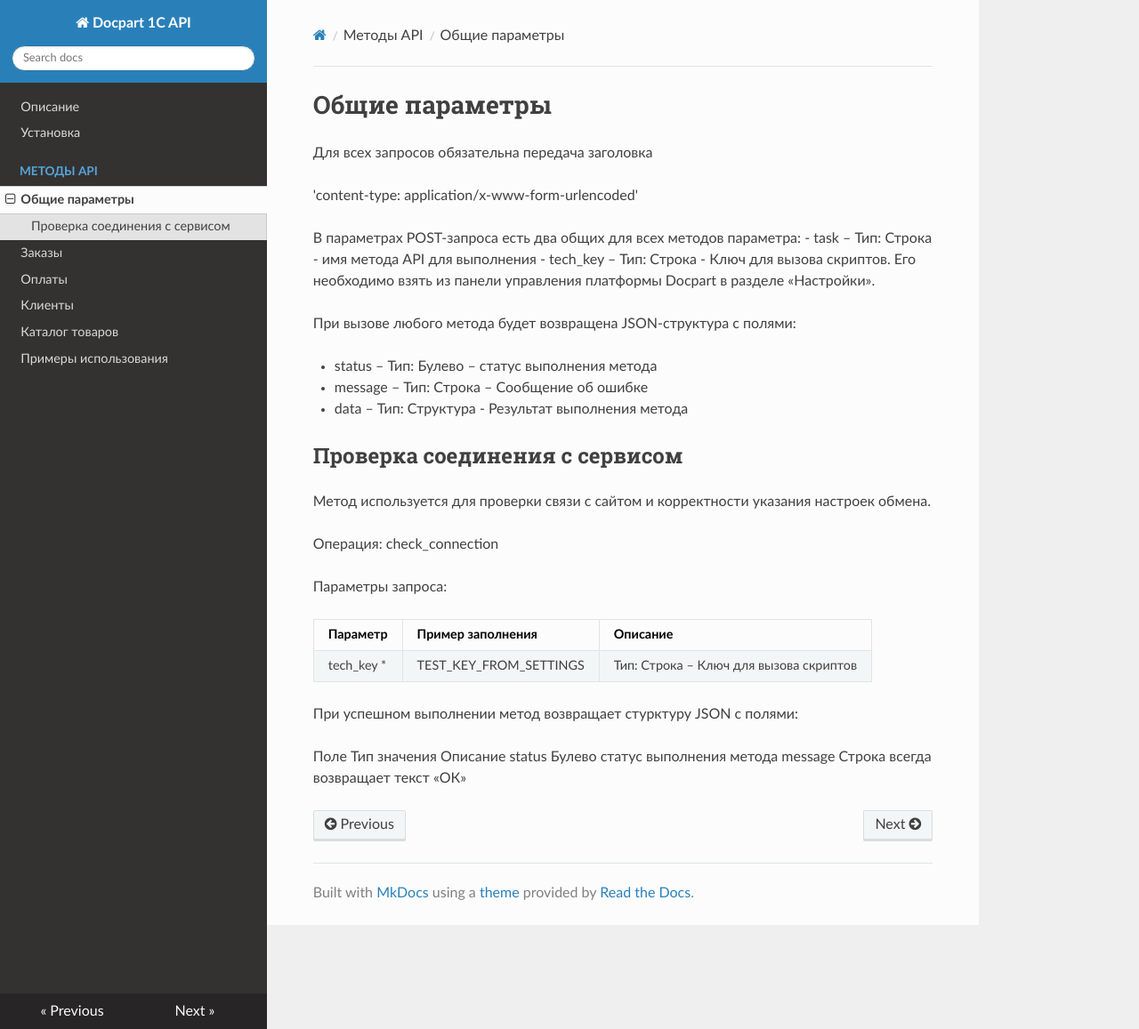
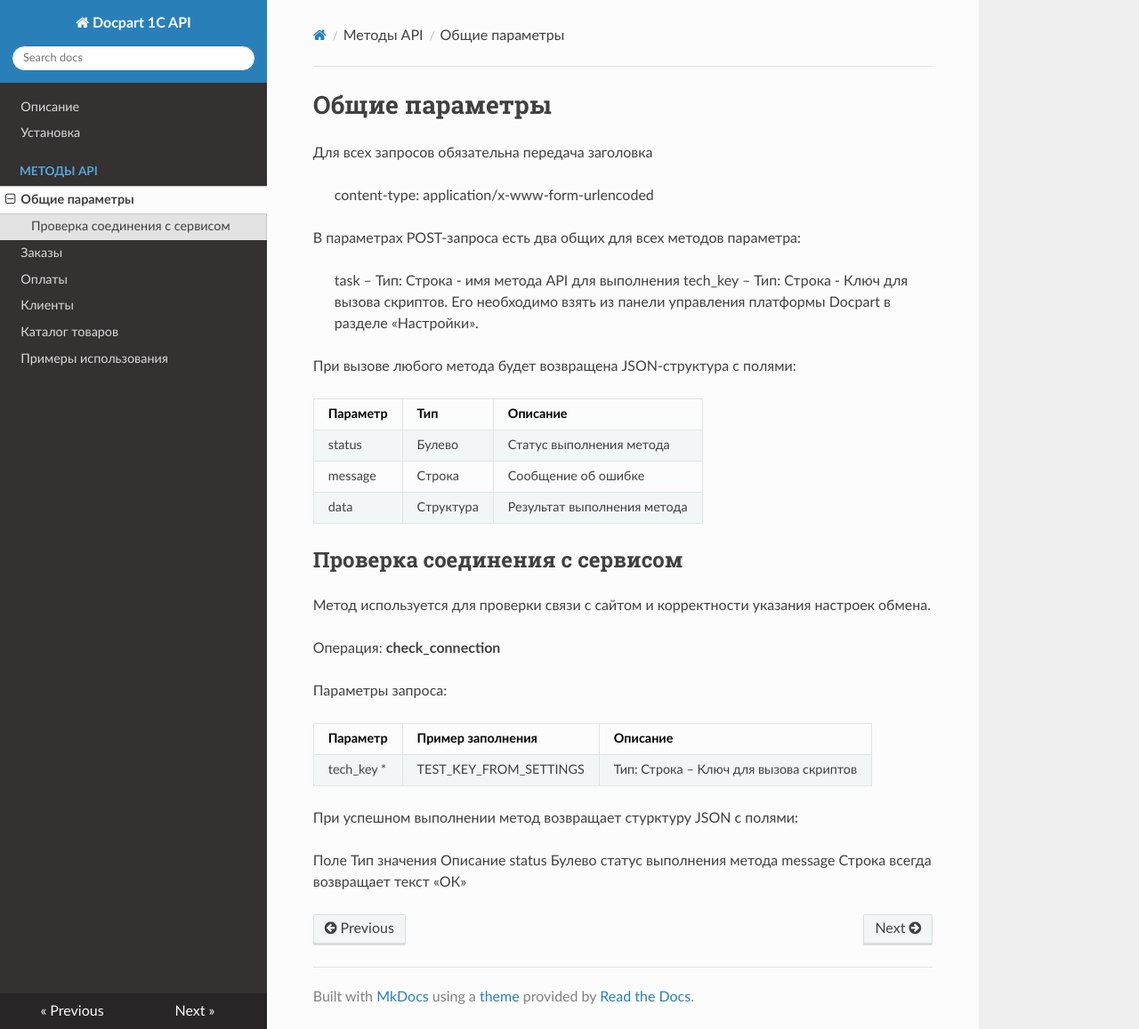
Before and after one commit to emayskiy/Docpart_1C_API_WIKI, an MkDocs documentation site: the page built from docs/common_methods.md, in a window 1280 px wide and 1157 px high. Shown: the whole window at 89% size. Built offline with MkDocs 1.6.1, drawn with Linux system fonts in a browser that asks for light colours; nearby versions of some CDN libraries.

Commit message:
fix common

```diff
--- a/docs/common_methods.md
+++ b/docs/common_methods.md
@@ -2,22 +2,25 @@
 
 Для всех запросов обязательна передача заголовка
 
-'content-type: application/x-www-form-urlencoded'
+>content-type: application/x-www-form-urlencoded
 
 В параметрах POST-запроса есть два общих для всех методов параметра:
-- task – Тип: Строка - имя метода API для выполнения
-- tech_key – Тип: Строка - Ключ для вызова скриптов. Его необходимо взять из панели управления платформы Docpart в разделе «Настройки».
+
+> task – Тип: Строка - имя метода API для выполнения
+> tech_key – Тип: Строка - Ключ для вызова скриптов. Его необходимо взять из панели управления платформы Docpart в разделе «Настройки».
 
 При вызове любого метода будет возвращена JSON-структура с полями:
 
-- status – Тип: Булево – статус выполнения метода
-- message – Тип: Строка – Сообщение об ошибке
-- data – Тип: Структура - Результат выполнения метода
+|Параметр | Тип |	Описание|
+|---|---|---|
+|status|Булево|Статус выполнения метода|
+|message|Строка|Сообщение об ошибке|
+|data|Структура|Результат выполнения метода|
 
 ## Проверка соединения с сервисом
 Метод используется для проверки связи с сайтом и корректности указания настроек обмена.
 
-Операция: check_connection
+Операция: **check_connection**
 
 Параметры запроса:
 
```
